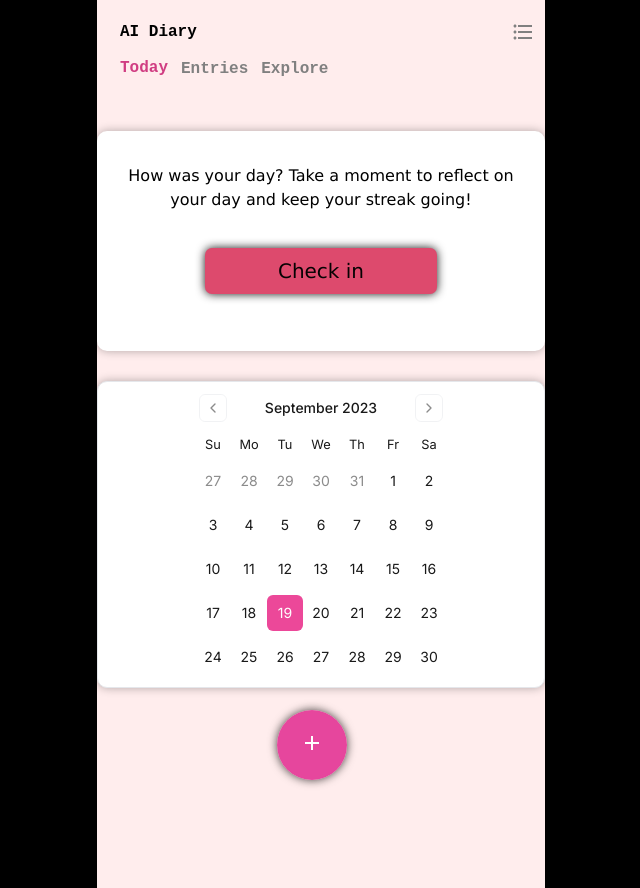
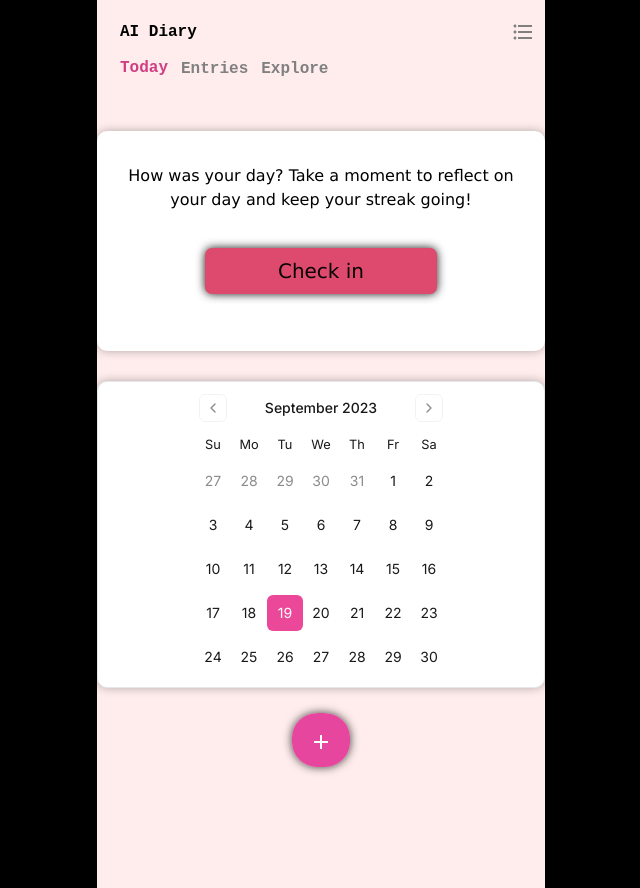
Before and after one commit to kido321/Ai-Journal-next.js, a Next.js app: page /today in a window 1280 px wide. Shown: the whole page, without its empty margins (319-959 px from the left). Built offline with nearby package versions, Linux system fonts and the light colour scheme.

Commit message:
modified deploy

```diff
--- a/app/Header.tsx
+++ b/app/Header.tsx
@@ -35,7 +35,7 @@ export default function Header() {
        <Link href='/entries' className='link'> <h1 className={pathname === '/entries' ? 'active space ' : 'space'}>Entries</h1></Link>
        <Link href='/explore' className='link'>  <h1 className={pathname === '/explore' ? 'active space ' : 'space'}>Explore</h1></Link>
       </div>
-      <Link href='/newentry' className='link'> <div className='Add_icon'><AddIcon/></div></Link>
+     <div className='cont'><Link href='/newentry' className='Add_icon'><AddIcon/></Link></div>
       </div>
   )
 }
--- a/app/components/Userinput.tsx
+++ b/app/components/Userinput.tsx
@@ -10,6 +10,9 @@ import {useSession} from 'next-auth/react'
 import { Button } from "@/components/ui/button"
 import { useRouter } from 'next/navigation';
 import { JournalTypeContext  } from '../context/journalType'
+import DoneIcon from '@mui/icons-material/Done';
+import CheckCircleOutlineIcon from '@mui/icons-material/CheckCircleOutline';
+import CreateIcon from '@mui/icons-material/Create';
 
 
 
@@ -125,8 +128,8 @@ import { JournalTypeContext  } from '../context/journalType'
 
 
     const handleEntry = async () => {
-        setJournalWritenornot(true);
         addmessagefinal();
+        GotoEntry();
      };
 
      const GotoEntry = async () => {
@@ -135,8 +138,8 @@ import { JournalTypeContext  } from '../context/journalType'
 
   return (
    <div> <TextareaAutosize ref={texrarea} value={Message} className="input" placeholder="WRITE . . . ." onChange={e => setMessage(e.target.value)}  />
-    <div className = "buttons">{(Message || messagecount >2) && <button className=" buttonn font-bold " onClick={e => handleinput(e)} >Go Deeper
-    </button>}{(!Message && messagecount > 2) && (!journalWriten) && <Button className=" button2 font-bold " variant="outline" onClick={handleEntry}>Write Jornal</Button>} { (journalWriten) && <Button className=" button3 font-bold " variant="outline" onClick={GotoEntry}>Finish Entry</Button>} </div></div>
+    <div > <div className = "buttons"><button className=" button1 font-bold " onClick={e => handleinput(e)} >Countinue
+    </button>{(!Message ) && <Button className=" button2 font-bold " variant="outline" onClick={handleEntry}>Finish Entry<DoneIcon className='ml-2'/></Button>}</div> </div></div>
   )
 }
 
--- a/app/entries/page.tsx
+++ b/app/entries/page.tsx
@@ -1,5 +1,6 @@
 'use client'
 import React from 'react'
+import Link from 'next/link';
 import {useState} from 'react'
 import Header from '@/app/Header';
 import NewEntriesCard from '@/app/NewEntriesCard';
@@ -9,7 +10,9 @@ import { db } from '@/app/firebase';
 import { collection, orderBy, query } from 'firebase/firestore';
 import { useCollection } from 'react-firebase-hooks/firestore';
 import XEntry from '../components/XEntry';
+import AddIcon from '@mui/icons-material/Add';
 import "@/app/style/Entry.css";
+import "../style/Header.css";
 
 
 
--- a/app/page.tsx
+++ b/app/page.tsx
@@ -18,7 +18,6 @@ export default function Home() {
     <div className="App">
       <Header/>
       <CardAndCalander/>
-  <div className='Add_icon'><AddIcon/></div>
     </div>
  )} </div>
   )
--- a/app/style/Header.css
+++ b/app/style/Header.css
@@ -74,19 +74,25 @@ margin-top: 0px;
  overflow: scroll;
  }
  .Add_icon{
+  position: relative;
+  top:18px;
   background-color: rgba(226, 43, 144, 0.861);
-  padding: 10px;
-  border-radius: 50%;
-  width: 70px;
-  height: 70px;
-  font-size: 28px;
   color: #ffffff;
-  position: absolute;
-  bottom: 20px;
-  right: 48%;
   box-shadow: 0px 0px 10px 0px rgba(0,0,0,0.75);
+  padding: 17px;
+  border-radius: 45%;
+  cursor: pointer;
+  margin-left: auto;
+  margin-right:auto;
+ }
+.cont{
   position: fixed;
- }
+ bottom: 30px;
+ left: 0;
+ width: 100%;
+height: 60px;
+ z-index: 1;
+}
  .active{
   color: rgba(201, 33, 112, 0.861);
  }
```
Also changed, not shown: app/style/Textbox.css (+4 -11 lines).
